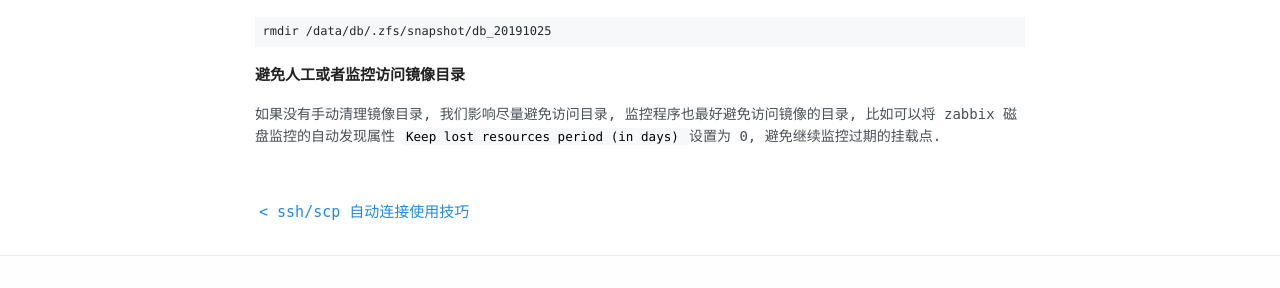
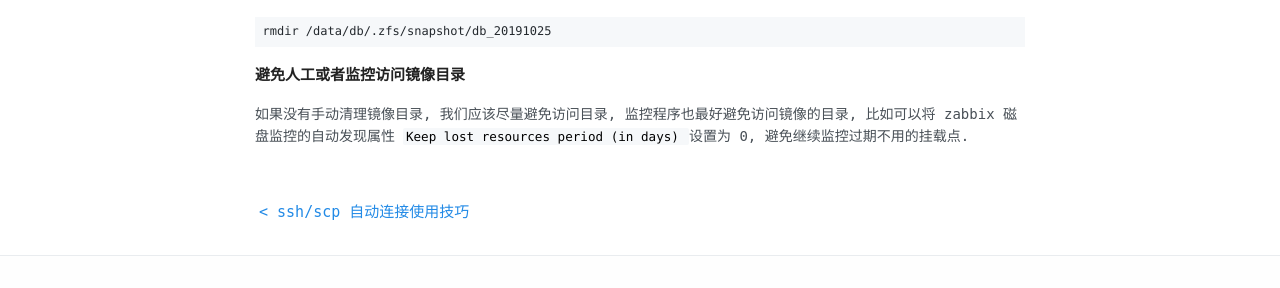
Before and after one commit to arstercz/arstercz.github.io, a Jekyll site: the page built from _posts/2020-03-09-how-to-avoid-unable_to_automount-after-destroy-zfs-snapshot.md, in a window 1280 px wide and 900 px high, scrolled down 1583 px. Shown: the part 504-792 px from the top of the window. Built offline with Jekyll 4.4.1, drawn with Linux system fonts in a browser that asks for light colours; comment, search, counter and statistics services are not loaded.

Commit message:
fix wrong word

```diff
--- a/_posts/2020-03-09-how-to-avoid-unable_to_automount-after-destroy-zfs-snapshot.md
+++ b/_posts/2020-03-09-how-to-avoid-unable_to_automount-after-destroy-zfs-snapshot.md
@@ -104,5 +104,5 @@
 
 #### 避免人工或者监控访问镜像目录
 
-如果没有手动清理镜像目录, 我们影响尽量避免访问目录, 监控程序也最好避免访问镜像的目录, 比如可以将 zabbix 磁盘监控的自动发现属性 `Keep lost resources period (in days)
-` 设置为 0, 避免继续监控过期的挂载点.
+如果没有手动清理镜像目录, 我们应该尽量避免访问目录, 监控程序也最好避免访问镜像的目录, 比如可以将 zabbix 磁盘监控的自动发现属性 `Keep lost resources period (in days)
+` 设置为 0, 避免继续监控过期不用的挂载点.
```
